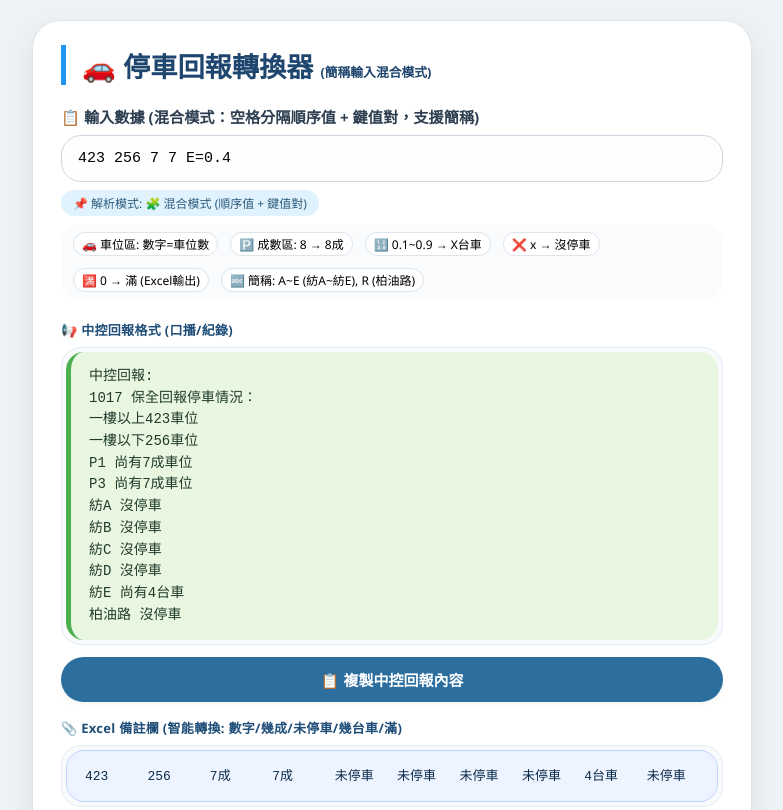
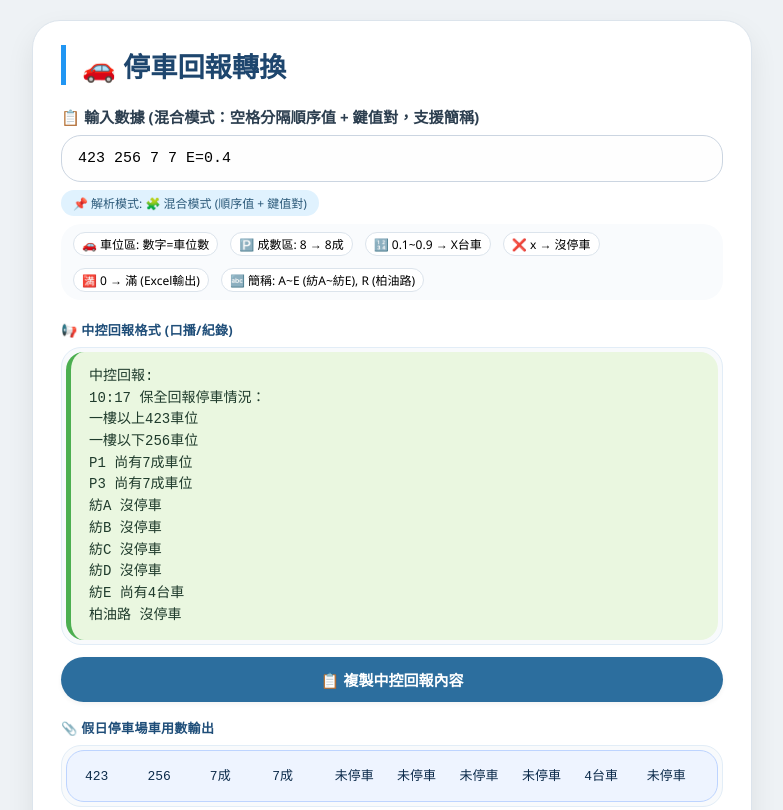
Before and after one commit to Vik1n9/Parking-Report, a plain HTML site: page index.html in a window 1280 px wide. Shown: the top 810 px of the page, without its empty margins (248-1031 px from the left). Drawn offline with Linux system fonts and the light colour scheme.

Commit message:
Update index.html

```diff
--- a/index.html
+++ b/index.html
@@ -3,7 +3,7 @@
 <head>
     <meta charset="UTF-8">
     <meta name="viewport" content="width=device-width, initial-scale=1.0, user-scalable=yes">
-    <title>停車回報產生器 - 混合輸入模式 (支援簡稱)</title>
+    <title>停車回報轉換</title>
     <style>
         * {
             box-sizing: border-box;
@@ -169,7 +169,7 @@
 <body>
 
 <div class="container">
-    <h2>🚗 停車回報轉換器 <span style="font-size: 0.8rem;">(簡稱輸入混合模式)</span></h2>
+    <h2>🚗 停車回報轉換</h2>
     <div class="input-group">
         <label>📋 輸入數據 (混合模式：空格分隔順序值 + 鍵值對，支援簡稱)</label>
         <input type="text" id="dataInput"
@@ -194,7 +194,7 @@
         <button id="copyReportBtn" class="btn-secondary">📋 複製中控回報內容</button>
     </div>
 
-    <div class="label-text">📎 Excel 備註欄 (智能轉換: 數字/幾成/未停車/幾台車/滿)</div>
+    <div class="label-text">📎 假日停車場車用數輸出</div>
     <div class="card-output">
         <div id="excelOutput"></div>
     </div>
@@ -211,7 +211,7 @@
         &nbsp;&nbsp;→ 一樓以上=423, 一樓以下=256, P1=7, P3=7, 紡E=0.4 (尚有4台車)，其餘區域設為「x」(未停車)。<br>
         • 若只輸入順序值（無等號），即傳統順序模式；若只輸入鍵值對（無純數字），即純跳項模式；若混合，則先依序填入，再用鍵值對覆蓋。<br>
         ✅ 數字格式：車位區直接寫數字 (如 120)、成數區寫整數 (如 8)、台車寫 0.1~0.9、全滿寫 0、沒停車寫 x。<br>
-        📌 中控回報台車數字直接顯示阿拉伯數字 (例如「尚有4台車」)，不再轉換為中文。
+        📌 中控回報台車數字直接顯示阿拉伯數字 (例如「尚有4台車」)，時間格式為 HH:MM。
     </div>
 </div>
 
@@ -331,11 +331,11 @@
         return val;
     }
 
-    // 產生中控回報文字 (台車數字直接使用阿拉伯數字)
+    // 產生中控回報文字 (台車數字直接使用阿拉伯數字，時間格式 HH:MM)
     function generateReportText(tokens, nowTime) {
         const hh = String(nowTime.getHours()).padStart(2, '0');
         const mm = String(nowTime.getMinutes()).padStart(2, '0');
-        let resultText = `中控回報:\n${hh}${mm} 保全回報停車情況：\n`;
+        let resultText = `中控回報:\n${hh}:${mm} 保全回報停車情況：\n`;
 
         for (let i = 0; i < labels.length; i++) {
             const rawToken = tokens[i] !== undefined ? tokens[i] : 'x';
```
